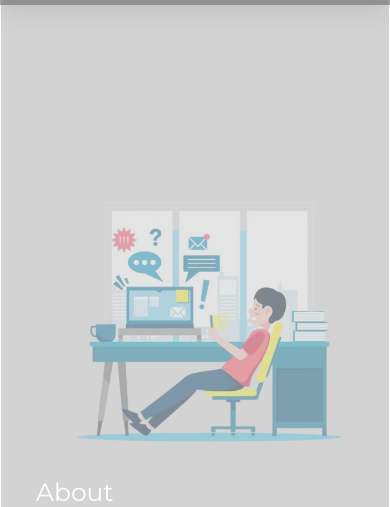
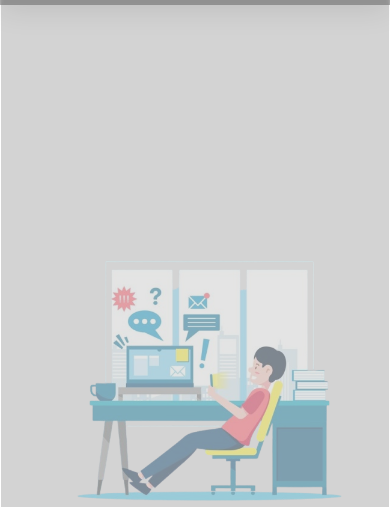
Before and after one commit to axndev/fotawp-landing, a plain HTML site: page index.html in a window 390 px wide. Shown: the part 70-577 px from the top of the page. Drawn offline with nearby package versions, Linux system fonts and the light colour scheme.

Commit message:
Update style.css

```diff
--- a/style.css
+++ b/style.css
@@ -351,6 +351,9 @@ p {
 }
 
 @media (max-width:768px) {
+	.aboutPage{
+		width: 100%;
+		height: 100%;
 	.pageSide{
 		flex-direction: column-reverse;
 	}
```
